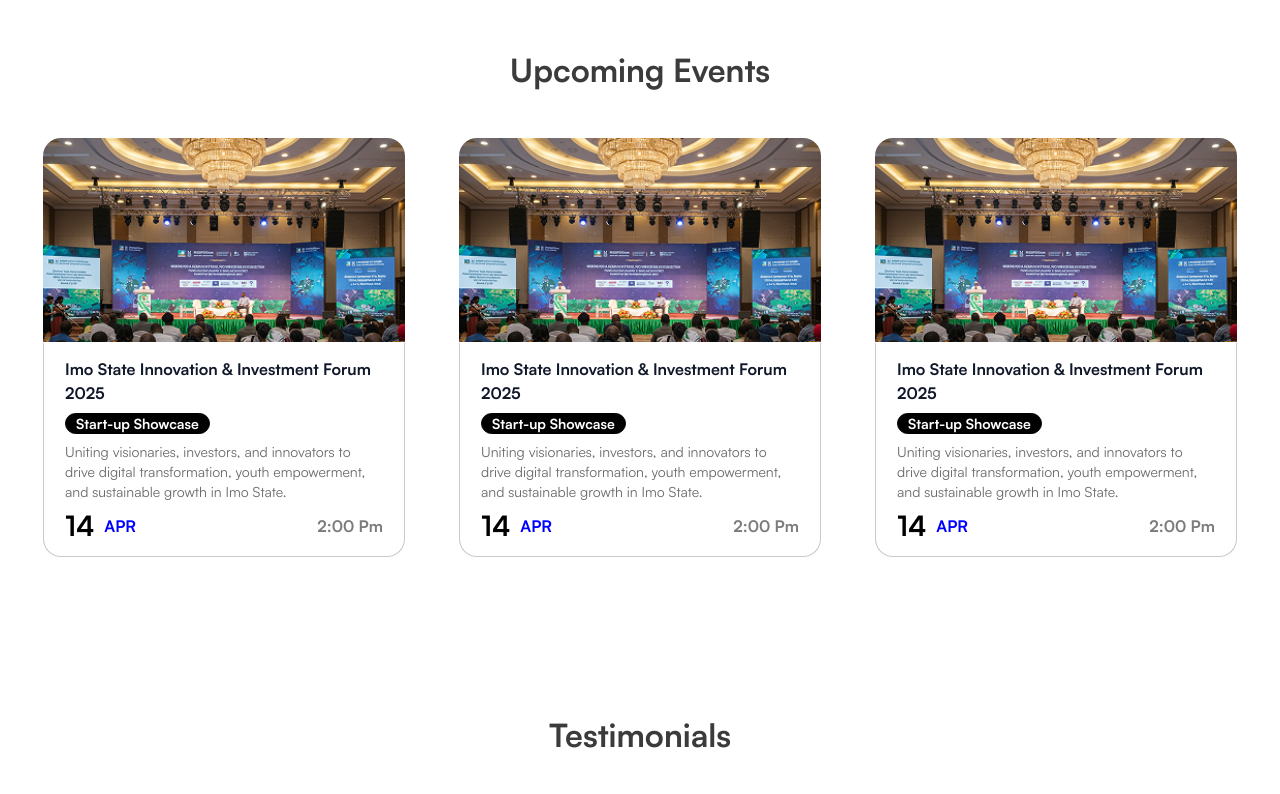
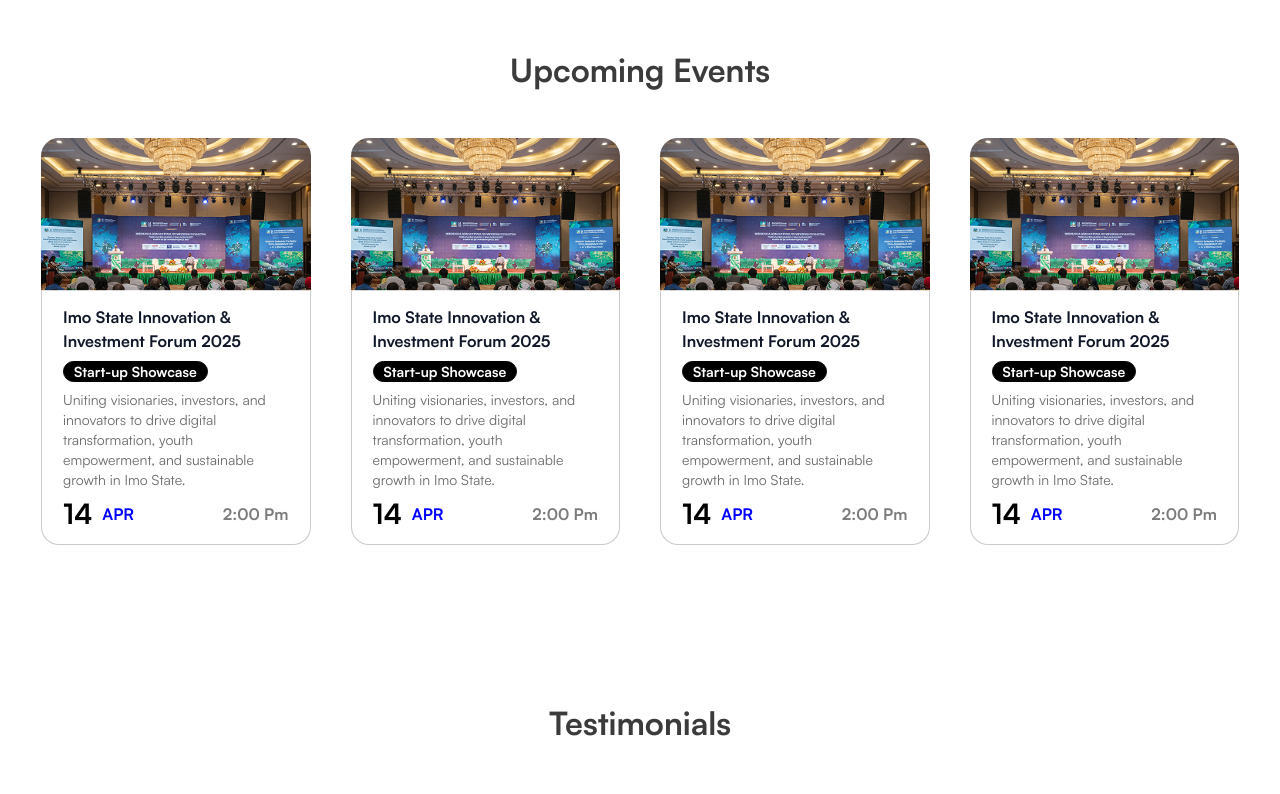
Before and after one commit to sullivanEmerald/idcl, a Next.js app: page /services/awareness in a window 1280 px wide. Shown: the part 1820-2614 px from the top of the page. Built offline with nearby package versions, Linux system fonts and the light colour scheme; no server answers.

Commit message:
added startup

```diff
--- a/components/general/ellipse.tsx
+++ b/components/general/ellipse.tsx
@@ -10,7 +10,7 @@
     return (
         <footer className="w-full flex flex-col items-center">
             {object ? (
-                <div className="relative w-full lg:w-[1228px] h-auto min-h-[300px] sm:min-h-[350px] lg:h-[401px] rounded-tl-[20px] rounded-tr-[20px] sm:rounded-tl-[30px] sm:rounded-tr-[30px] lg:rounded-tl-[40px] lg:rounded-tr-[40px] p-4 sm:p-8 md:p-12 lg:p-[80px] bg-[#144DAF] overflow-hidden flex items-center">
+                <div className="relative w-full lg:w-[1228px] h-auto min-h-[300px] sm:min-h-[350px] lg:h-[401px] rounded-tl-[10px] rounded-tr-[10px] sm:rounded-tl-[10px] sm:rounded-tr-[10px] lg:rounded-tl-[10px] lg:rounded-tr-[10px] p-4 sm:p-8 md:p-12 lg:p-[80px] bg-[#144DAF] overflow-hidden flex items-center">
                     <div className="w-full lg:w-[714px] flex flex-col items-start gap-4 sm:gap-5 lg:gap-[22px] shrink-0 z-10 relative">
                         <p className="self-stretch font-satoshi font-bold text-2xl sm:text-3xl md:text-4xl lg:text-[43px] leading-[1.2] sm:leading-[1.25] lg:leading-[1.3] tracking-normal text-[#FFFFFF]">
                             {object?.header}
--- a/components/sections/awarness/events.tsx
+++ b/components/sections/awarness/events.tsx
@@ -1,4 +1,14 @@
 const EventsData = [
+    {
+        image: '/images/events/background.png',
+        alt: 'Events',
+        header: 'Imo State Innovation & Investment Forum 2025',
+        text: 'Start-up Showcase',
+        body: 'Start-up Showcase',
+        day: 14,
+        month: 'APR',
+        time: '2:00 Pm'
+    },
     {
         image: '/images/events/background.png',
         alt: 'Events',
@@ -39,9 +49,9 @@
                     Upcoming Events
                 </p>
 
-                <div className="w-full flex flex-col sm:grid sm:grid-cols-2 lg:flex lg:flex-row items-center gap-6 md:gap-8 lg:gap-[54px] justify-center">
+                <div className="w-full flex flex-col sm:grid sm:grid-cols-2 lg:flex lg:flex-row items-center gap-6 md:gap-8 lg:gap-[40px] justify-center">
                     {EventsData.map((item, index) => (
-                        <div key={index} className='w-full max-w-[362px]'>
+                        <div key={index} className='w-full max-w-[285px]'>
                             <div className="relative w-full aspect-[362/205] rounded-t-[18px] overflow-hidden">
                                 <img
                                     src={item.image}
--- a/components/sections/partnership/vocies.tsx
+++ b/components/sections/partnership/vocies.tsx
@@ -1,6 +1,10 @@
 import Image from "next/image";
 
 const PartnersVoices = [
+    {
+        header: '“IDCL’s execution and local expertise made our pilot a success.”',
+        body: 'Director, Zinox Education Program',
+    },
     {
         header: '“IDCL’s execution and local expertise made our pilot a success.”',
         body: 'Director, Zinox Education Program',
--- a/components/sections/public/work.tsx
+++ b/components/sections/public/work.tsx
@@ -29,7 +29,7 @@
                 {organisation.map((item, index) => (
                     <div
                         key={index}
-                        className="flex w-full sm:w-[calc(50%-16px)] lg:w-[263px] pt-6 md:pt-8 lg:pt-[35px] px-6 md:px-8 lg:pr-[40px] lg:pl-[40px] pb-4 md:pb-5 lg:pb-[16px] flex-col gap-3 md:gap-4 lg:gap-[16px] items-center justify-center self-stretch rounded-2xl md:rounded-3xl lg:rounded-[32px] bg-[#F9FAFB]"
+                        className="flex w-full sm:w-[calc(50%-16px)] lg:w-[263px] pt-6 md:pt-8 lg:pt-[35px] px-6 md:px-8 lg:pr-[40px] lg:pl-[40px] pb-4 md:pb-5 lg:pb-[16px] flex-col gap-3 md:gap-4 lg:gap-[16px] items-center justify-center self-stretch rounded-2xl md:rounded-[10px] bg-[#F9FAFB]"
                     >
                         <Image
                             src={item.image}
--- a/components/sections/startup/stars.tsx
+++ b/components/sections/startup/stars.tsx
@@ -42,7 +42,7 @@
     // if (!startups.length) return <p className="text-red-too font-medium">Refresh page to see our startups</p>
 
     return (
-        <section className="bg-[#F5F9FF] w-full min-h-screen lg:h-[975px] flex flex-col items-center justify-center gap-6 sm:gap-8 lg:gap-[34px] py-12 sm:py-16 lg:py-0">
+        <section className="bg-[#F5F9FF] w-full min-h-screen flex flex-col items-center justify-center gap-6 sm:gap-8 lg:gap-[34px] py-12 sm:py-16 lg:py-[80px]">
             <p className="w-full text-center text-[#3B3B3B] font-satoshi text-2xl sm:text-3xl lg:text-[32px] font-bold leading-normal lg:leading-[35px] px-4">
                 Meet Our Rising Stars
             </p>
```
